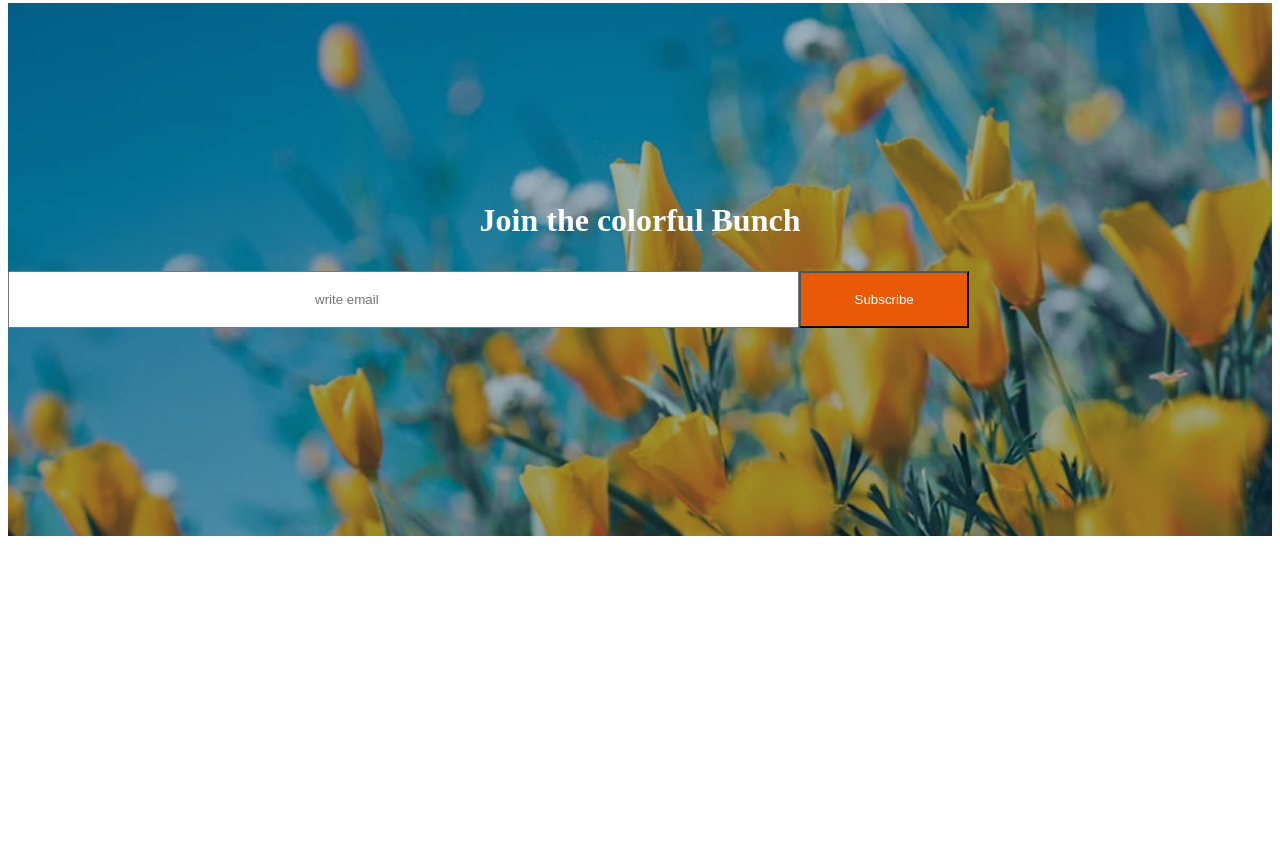
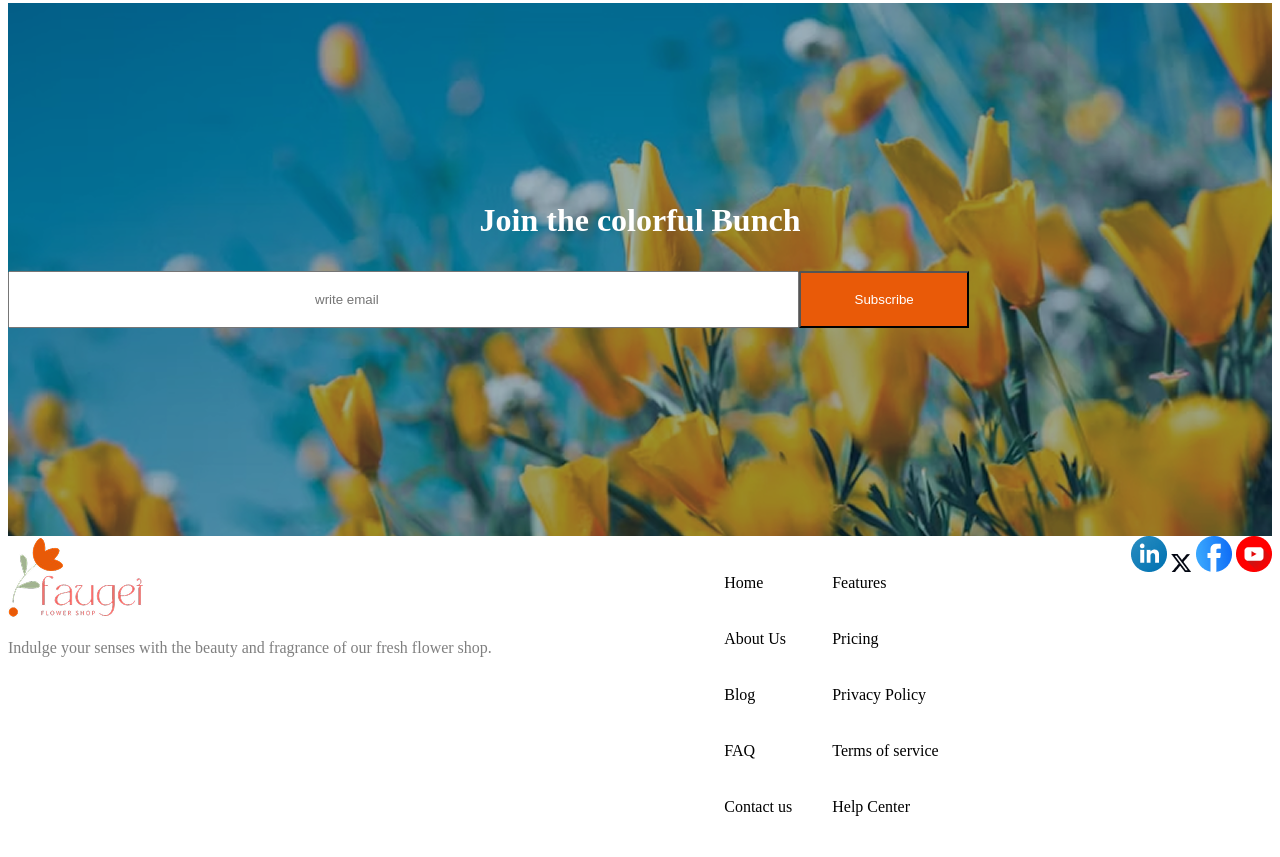
Before and after one commit to niloy-tech/assignment-2, a plain HTML site: page index.html in a window 1280 px wide. Shown: the part 3166-4023 px from the top of the page. Before the commit the page ends 3710 px from the top, so only its background shows below. Drawn offline with Linux system fonts and the light colour scheme.

Commit message:
added footer style

```diff
--- a/index.html
+++ b/index.html
@@ -156,5 +156,43 @@
         </div>
 
     </footer>
+    <footer>
+        <div class="container">
+            <div>
+                <img src="./assets/logo.png" alt="logo">
+                <p class="senses">Indulge your senses with the beauty and fragrance of our fresh flower shop. </p>
+            </div>
+            <div class="footer-nav">
+                <div>
+                <ul>
+                    <li><a href="">Home</a></li>
+                    <li><a href="">About Us</a></li>
+                    <li><a href="">Blog</a></li>
+                    <li><a href="">FAQ</a></li>
+                    <li><a href="">Contact us</a></li>
+                </ul>
+             </div>
+             <div>
+                <ul>
+                    <li><a href="">Features</a></li>
+                    <li><a href="">Pricing</a></li>
+                    <li><a href="">Privacy Policy</a></li>
+                    <li><a href="">Terms of service</a></li>
+                    <li><a href="">Help Center</a></li>
+                </ul>
+             </div>
+
+            </div>
+
+            <div>
+                <img src="./assets/icon-linkedin.png" alt="">
+                <img src="./assets/icon-twitter.png" alt="">
+                <img src="./assets/icon-facebook.png" alt="">
+                <img src="./assets/icon-youtube.png" alt="">
+            </div>
+        </div>
+    </footer>
+
+
 </body>
 </html>
--- a/styles/styles.css
+++ b/styles/styles.css
@@ -208,6 +208,22 @@ ul li {
    padding-right: 53.5px;
 }
 
+
+/* footer related styles */
+.container {
+    display: flex;
+    justify-content: space-between;
+}
+
+.footer-nav{
+    display: flex;
+}
+
+.senses {
+    color: rgba(0, 0, 0, 0.5) ;
+}
+
+
 @media  screen and (max-width:600px) {
 
 .hero-section {
@@ -235,4 +251,12 @@ ul li {
     max-height: 396px;
 }
 
+.container {
+    flex-direction: column;
 }
+
+.footer-nav {
+    flex-direction: column;
+}
+
+}
```
